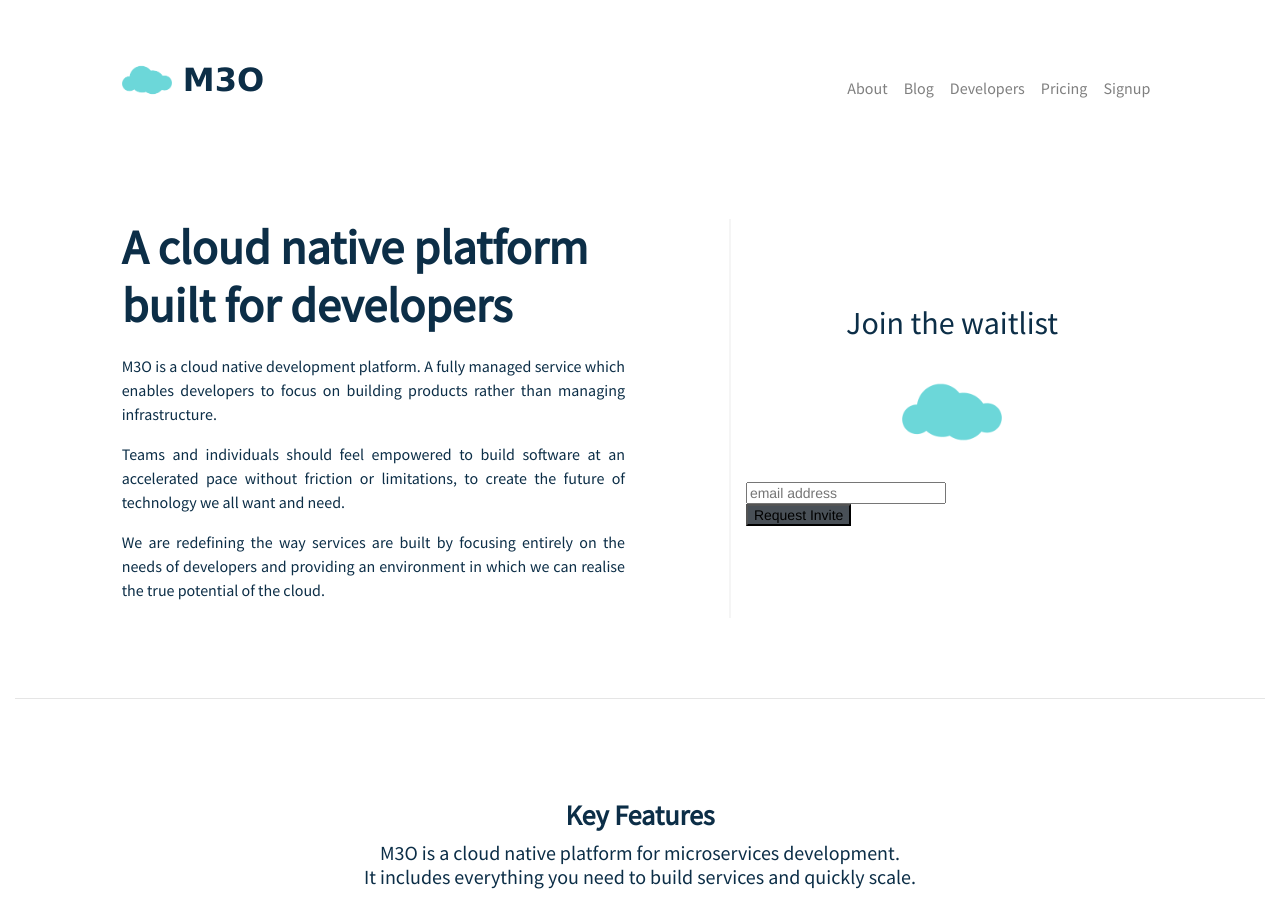
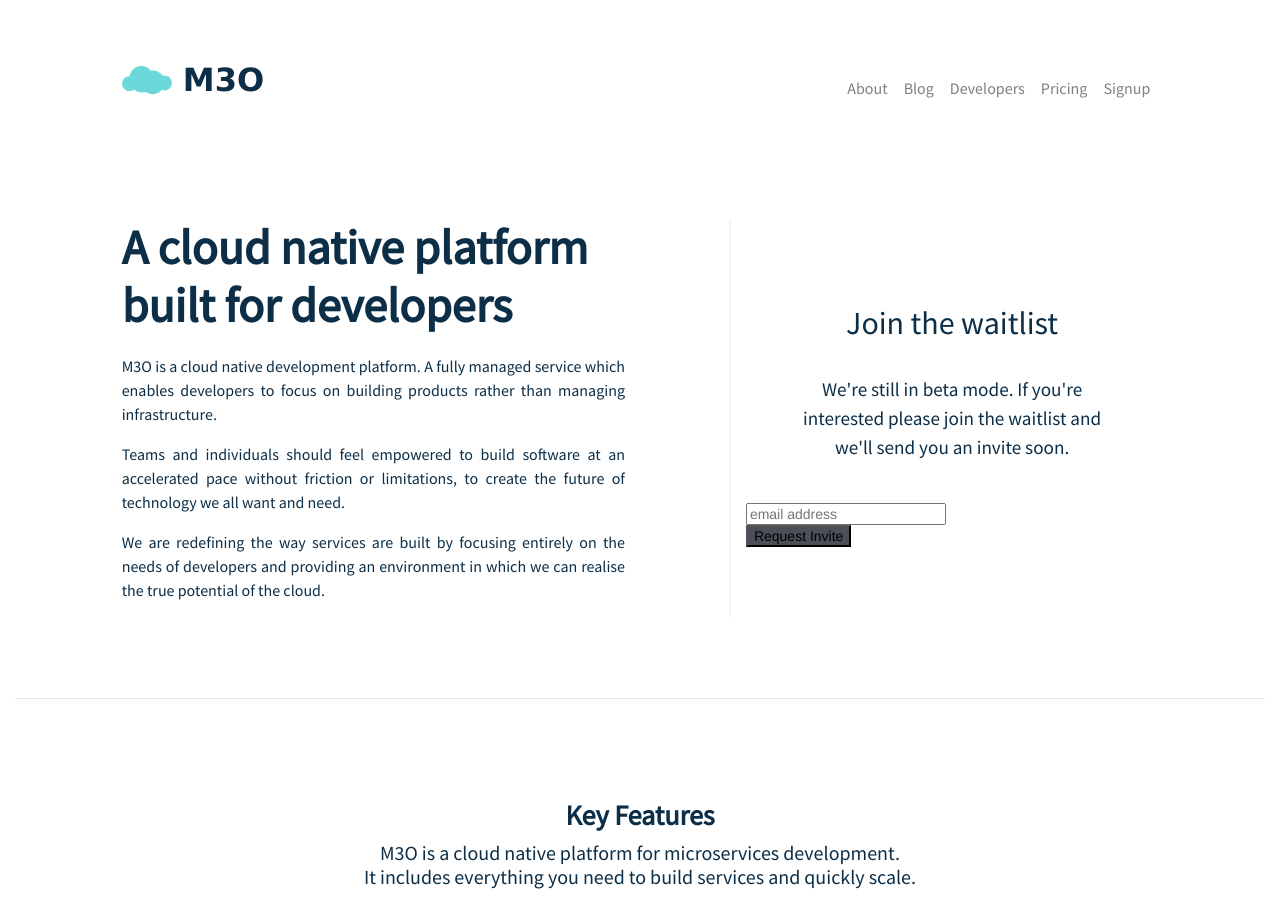
Before and after one commit to micro-community/go-micro-v2-doc, a Jekyll site: the page built from index.html, in a window 1280 px wide and 900 px high. Built offline with Jekyll 4.4.1, drawn with Linux system fonts in a browser that asks for light colours; nearby versions of some CDN libraries; comment, search, counter and statistics services are not loaded.

Commit message:
fix join

```diff
--- a/index.html
+++ b/index.html
@@ -76,9 +76,8 @@
               <h2 class="center" style="margin-top: 85px;">
                 Join the waitlist
               </h2>
-              <p></p>
-              <div style="text-align: center; margin: 20px;">
-                <img src="/images/logo.png" style="width: 100px;" />
+              <div style="padding: 25px 50px; 25px 50px; text-align: center; font-size: 1.2em">
+                <p>We're still in beta mode. If you're interested please join the waitlist and we'll send you an invite soon.</p>
               </div>
               <style type="text/css">
                 #mc_embed_signup {
```
